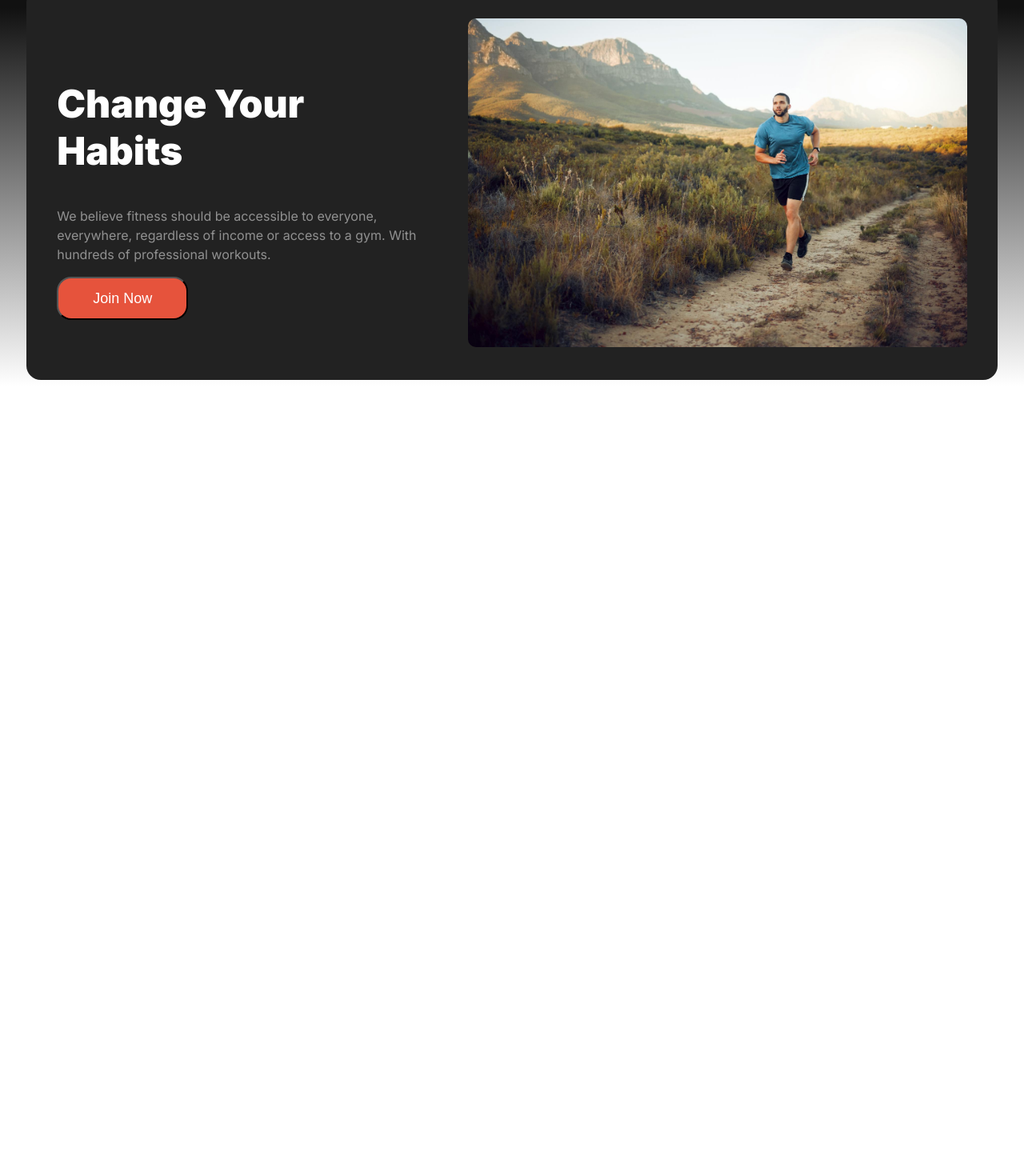
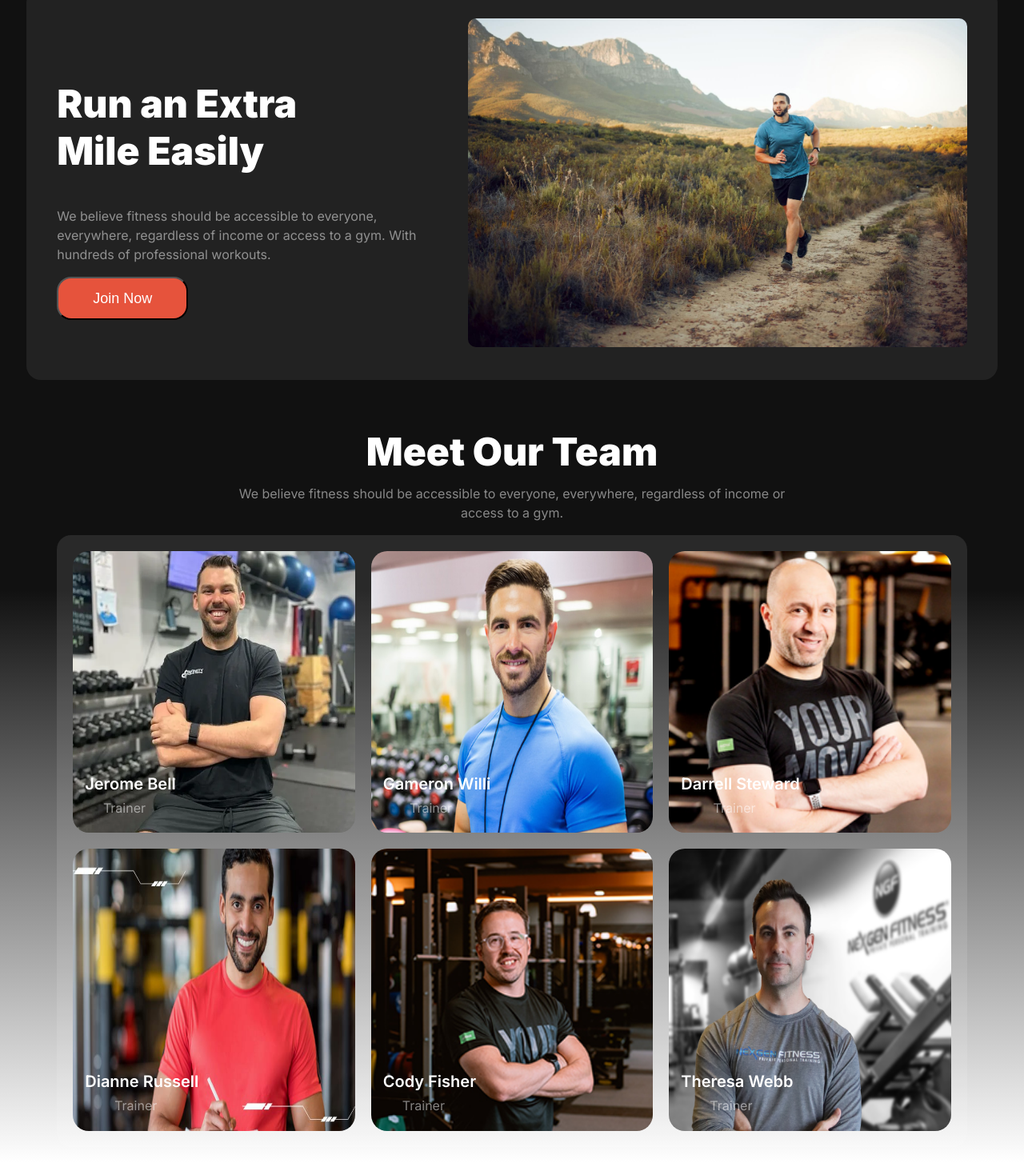
Before and after one commit to AnikDasJoy/B10-Assignment2, a plain HTML site: page index.html in a window 1280 px wide. Shown: the part 1411-2865 px from the top of the page at 80% size. Before the commit the page ends 1894 px from the top, so only its background shows below. Drawn offline with Linux system fonts and the light colour scheme; a web font is replaced by a local one.

Commit message:
team-meet section added

```diff
--- a/index.html
+++ b/index.html
@@ -107,7 +107,7 @@
         <!-- extra-mile section start -->
         <section class="extra-mile">
             <div class="run">
-                <h2>Change Your Habits</h2>
+                <h2>Run an Extra <br> Mile Easily</h2>
                 <p>We believe fitness should be accessible to everyone,<br>everywhere, regardless of income or access to
                     a
                     gym. With<br>hundreds
@@ -122,6 +122,63 @@
         </section>
         <!-- extra-mile section end -->
 
+        <!-- team-meet section start -->
+        <section class="team-meet">
+            <h2>Meet Our Team</h2>
+            <p>We believe fitness should be accessible to everyone, everywhere, regardless of income or<br>access to a
+                gym.</p>
+
+            <div class="team-images">
+                <div class="image-part">
+                    <img src="imaages/trainer1.png" alt="">
+                    <div class="image-title">
+                        <h5>Jerome Bell</h5>
+                        <p>Trainer</p>
+                    </div>
+                </div>
+
+                <div class="image-part">
+                    <img src="imaages/trainer2.png" alt="">
+                    <div class="image-title">
+                        <h5>Gameron Willi</h5>
+                        <p>Trainer</p>
+                    </div>
+                </div>
+                <div class="image-part">
+                    <img src="imaages/trainer3.png" alt="">
+                    <div class="image-title">
+                        <h5>Darrell Steward</h5>
+                        <p>Trainer</p>
+                    </div>
+                </div>
+                <div class="image-part">
+                    <img src="imaages/trainer4.png" alt="">
+                    <div class="image-title">
+                        <h5>Dianne Russell</h5>
+                        <p>Trainer</p>
+                    </div>
+                </div>
+                <div class="image-part">
+                    <img src="imaages/trainer5.png" alt="">
+                    <div class="image-title">
+                        <h5>Cody Fisher</h5>
+                        <p>Trainer</p>
+                    </div>
+                </div>
+
+                <div class="image-part">
+                    <img src="imaages/trainer6.png" alt="">
+                    <div class="image-title">
+                        <h5>Theresa Webb</h5>
+                        <p>Trainer</p>
+                    </div>
+                </div>
+            </div>
+        </section>
+        <!-- team-meet section end -->
+
+
+
     </main>
 
     <footer>
--- a/style.css
+++ b/style.css
@@ -216,7 +216,8 @@ p {
     color: rgb(255, 255, 255);
 }
 
-.exercise h6 {
+h6,
+h5 {
     font-size: 20px;
     font-weight: 600;
     color: rgb(255, 255, 255);
@@ -251,7 +252,7 @@ p {
     width: 100%;
 }
 
-.run h2 {
+h2 {
     font-size: 48px;
     font-weight: 900;
     /* margin-bottom: -0.5%; */
@@ -259,3 +260,57 @@ p {
 }
 
 /*extra-mile section end  */
+
+/* team-meet section start */
+.team-meet {
+    width: 90%;
+    margin: 0 auto;
+
+    display: flex;
+    flex-direction: column;
+    align-items: center;
+    margin-top: 20px;
+    margin-bottom: 20px;
+}
+
+.team-meet h2 {
+    margin-bottom: -0.5%;
+}
+
+.team-meet p {
+    text-align: center;
+}
+
+.team-images {
+    display: grid;
+    grid-template-columns: repeat(3, 1fr);
+    gap: 20px;
+    padding: 20px;
+    border-radius: 18px;
+    background: rgba(255, 255, 255, 0.1);
+}
+
+.image-part img {
+    width: 100%;
+    height: 100%;
+    border-radius: 20px;
+}
+
+.image-part {
+    display: flex;
+    flex-direction: column;
+    align-items: start;
+    position: relative;
+}
+
+.image-title {
+    position: absolute;
+    bottom: 1%;
+}
+
+.image-title h5 {
+    padding-left: 15px;
+    margin-bottom: -10px;
+}
+
+/* team-meet section end */
```
